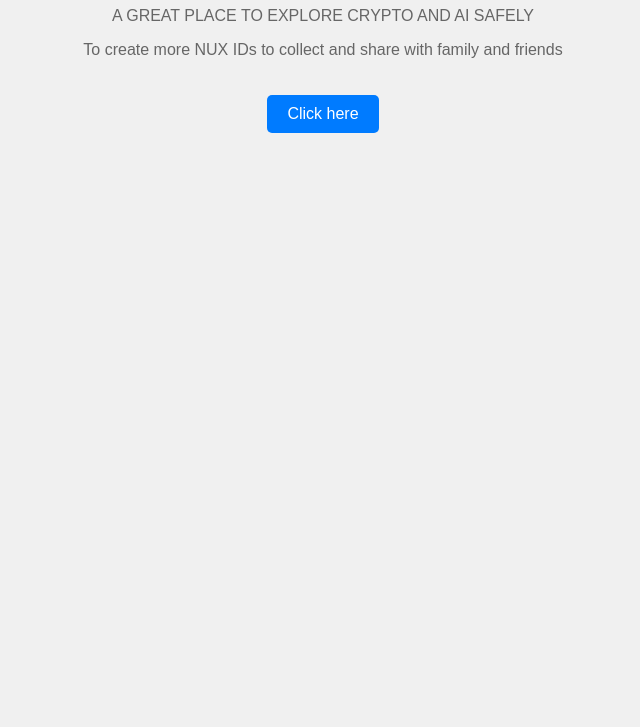
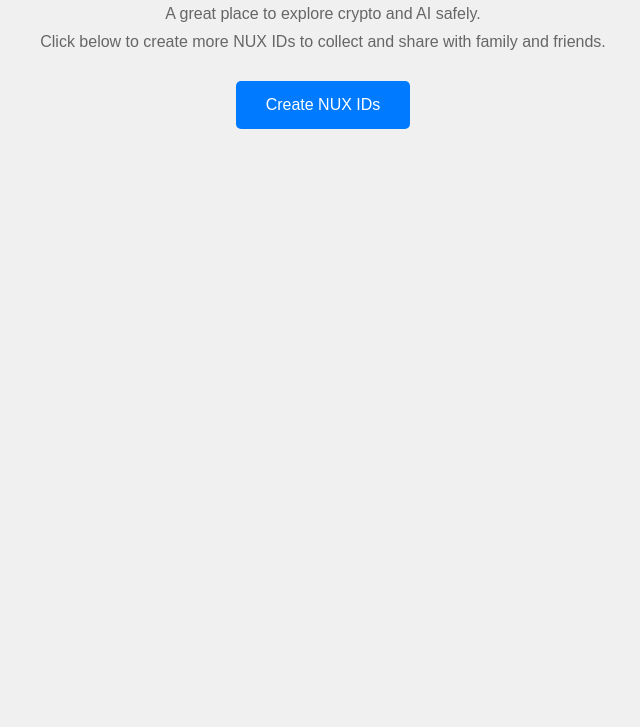
Before and after one commit to NUXMVP/nux.github.io, a plain HTML site: page index.html in a window 1280 px wide. Shown: the part 73-800 px from the top of the page, without its empty margins (317-957 px from the left). Drawn offline with Linux system fonts and the light colour scheme; a web font is replaced by a local one.

Commit message:
Update index.html

```diff
--- a/index.html
+++ b/index.html
@@ -16,28 +16,32 @@
         }
         h1 {
             color: #333;
+            margin-top: 20px;
         }
         p {
             color: #666;
+            margin: 10px 0;
         }
-        a {
+        .cta-button {
             display: inline-block;
             margin-top: 20px;
-            padding: 10px 20px;
+            padding: 15px 30px;
+            font-size: 16px;
             color: #fff;
             background-color: #007BFF;
             text-decoration: none;
             border-radius: 5px;
+            transition: background-color 0.3s ease;
         }
-        a:hover {
+        .cta-button:hover {
             background-color: #0056b3;
         }
     </style>
 </head>
 <body>
     <h1>WELCOME TO NUX</h1>
-    <p>A GREAT PLACE TO EXPLORE CRYPTO AND AI SAFELY</p>
-    <p>To create more NUX IDs to collect and share with family and friends</p>
-    <a href="https://example.com/create-nux-ids" target="_blank">Click here</a>
+    <p>A great place to explore crypto and AI safely.</p>
+    <p>Click below to create more NUX IDs to collect and share with family and friends.</p>
+    <a href="https://example.com/create-nux-ids" target="_blank" class="cta-button">Create NUX IDs</a>
 </body>
 </html>
```
